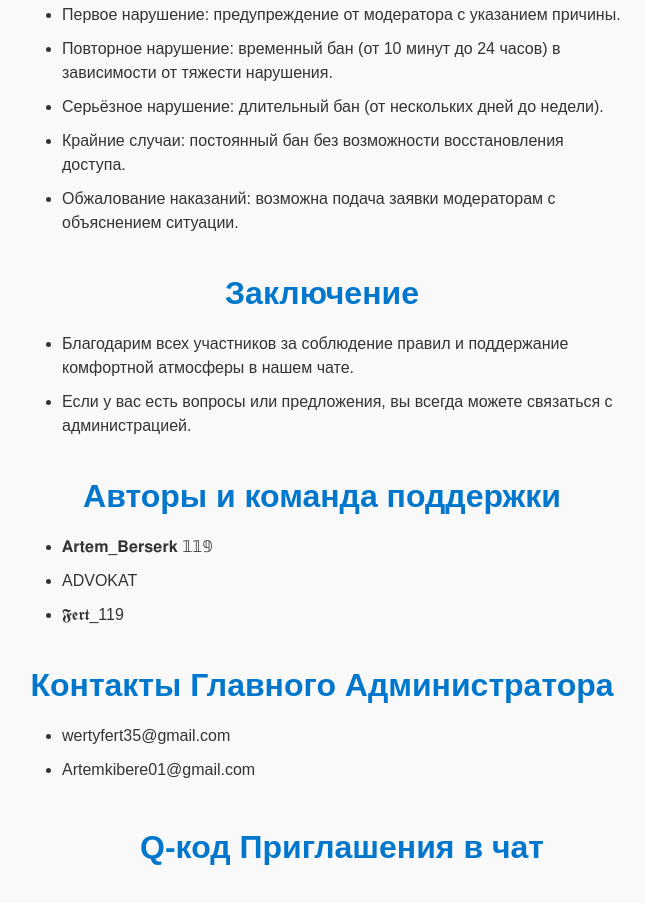
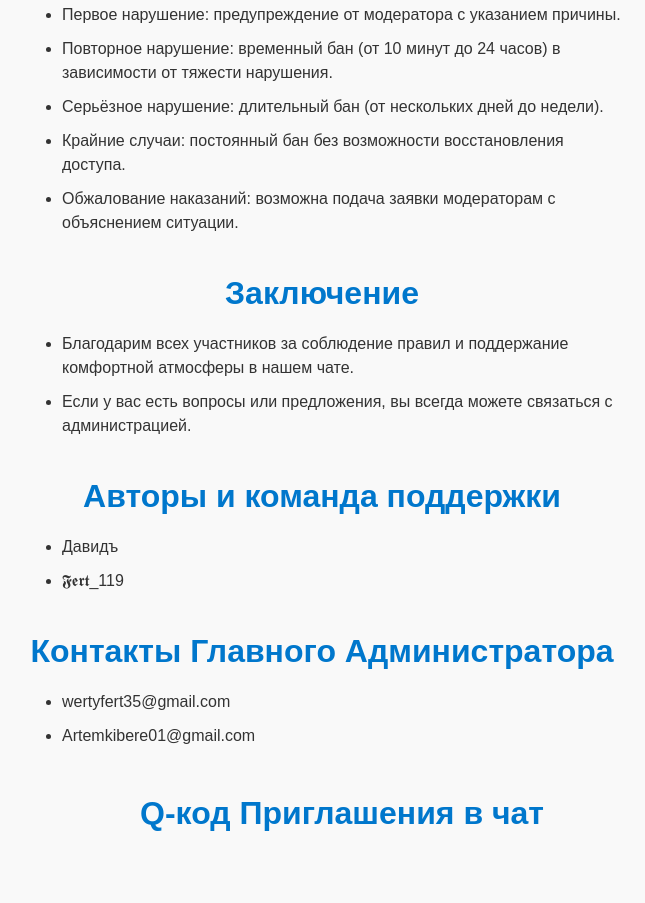
Before and after one commit to Fert119/TransAmur.RU., a plain HTML site: page index.html in a window 1280 px wide. Shown: the part 480-1383 px from the top of the page, without its empty margins (318-963 px from the left). After the commit the page ends 1359 px from the top, so only its background shows below. Drawn offline with Linux system fonts and the light colour scheme; a script that the page names is missing.

Commit message:
Update index.html

```diff
--- a/index.html
+++ b/index.html
@@ -58,8 +58,7 @@
 
   <h1>Авторы и команда поддержки</h1>
   <ul>
-    <li>𝐀𝐫𝐭𝐞𝐦_𝐁𝐞𝐫𝐬𝐞𝐫𝐤 𝟙𝟙𝟡</li>
-    <li>ADVOKAT</li>
+    <li>Давидъ</li>
     <li>𝕱𝖊𝖗𝖙_119</li>
   </ul>
 
```
